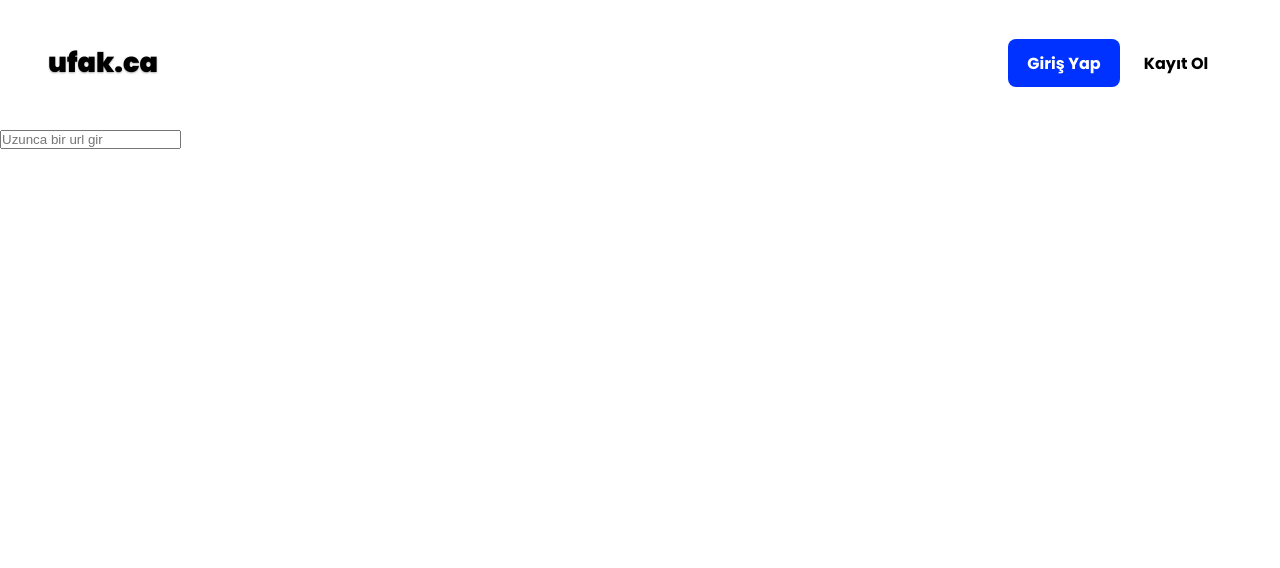
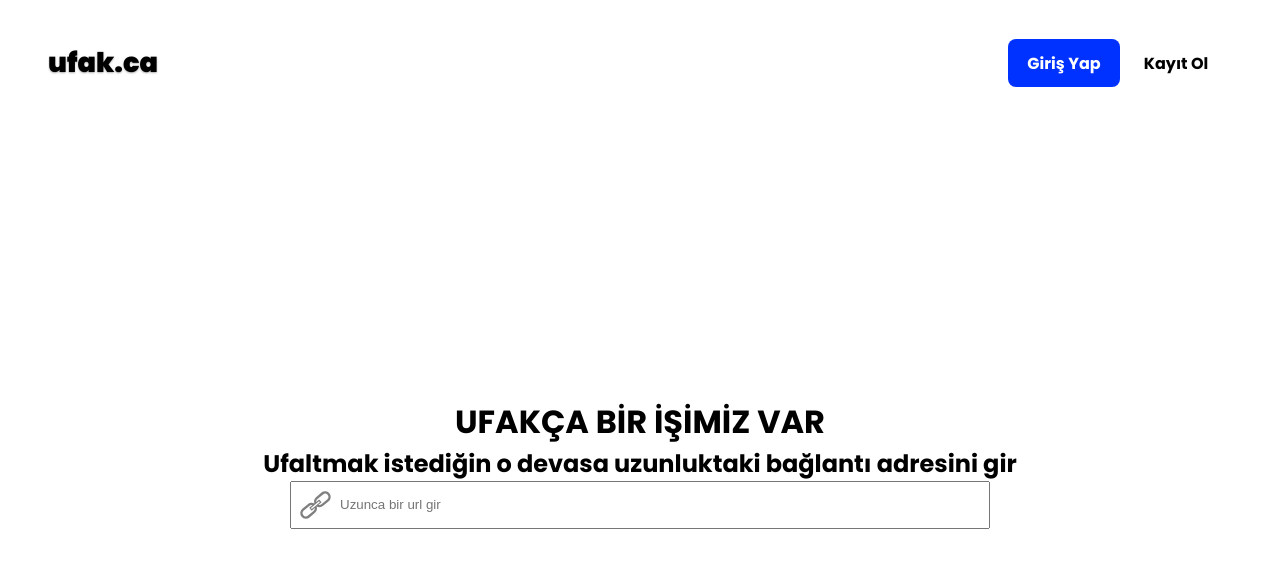
Before and after one commit to tarikcaliskan/ufak.ca, a React (Create React App) app: page / in a window 1280 px wide. Shown: the top 568 px of the page. Built offline with nearby package versions, Linux system fonts and the light colour scheme.

Commit message:
logo be text and hover css added

```diff
--- a/src/App.css
+++ b/src/App.css
@@ -101,3 +101,18 @@ html, body, #root, .App {
 .signUp:hover {
   text-decoration: underline;
 }
+.inputURL-div{
+  display: flex;
+  position: relative;
+  align-items: center;
+}
+.inputURL-div img{
+  position: absolute;
+  left: 0.5rem;
+  height: 2rem;
+}
+.inputURL{
+  height: 3rem;
+  width: 700px;
+  padding-left: 3rem;
+}
--- a/src/App.tsx
+++ b/src/App.tsx
@@ -1,13 +1,13 @@
 import React from 'react';
 import './App.css';
-import UfakInput from './components/main/ufakInput';
 import Header from './components/header/header';
+import Main from './components/main/main';
 
 function App() {
   return (
     <div className="container flex flex-dir-col">
       <Header />
-      <UfakInput />
+      <Main/>
     </div>
   );
 }
--- a/src/components/header/signIn.tsx
+++ b/src/components/header/signIn.tsx
@@ -1,6 +1,5 @@
 import '../../App.css';
 import React from "react"
-import Logo from "./logo"
 function SignIn() {
     return (
         <div className="signIn">
--- a/src/components/header/signUp.tsx
+++ b/src/components/header/signUp.tsx
@@ -1,6 +1,5 @@
 import '../../App.css';
 import React from "react"
-import Logo from "./logo"
 function SignUp() {
     return (
         <div className="signUp">
--- /dev/null
+++ b/src/components/main/inputURL.tsx
@@ -0,0 +1,15 @@
+import React, { useState } from 'react';
+import '../../App.css';
+import Link from "../../assets/svg/link.svg"
+function InputURL() {
+    const [value, setValue] = useState("")
+
+    return (
+        <div className="inputURL-div">
+            <img src={Link}/>
+            <input className="inputURL" placeholder="Uzunca bir url gir" value={value} onChange={(e) => setValue(e.target.value)} />
+        </div>
+    );
+}
+
+export default InputURL;
--- /dev/null
+++ b/src/components/main/main.tsx
@@ -0,0 +1,14 @@
+import '../../App.css';
+import React from "react"
+import InputURL from "./inputURL"
+function Main() {
+    return (
+        <main className="main flex-center flex-dir-col">
+            <h1>UFAKÇA BİR İŞİMİZ VAR</h1>
+            <h2>Ufaltmak istediğin o devasa uzunluktaki bağlantı adresini gir</h2>
+            <InputURL/>
+        </main>
+    );
+}
+
+export default Main;
--- a/src/components/main/ufakInput.tsx
+++ /dev/null
@@ -1,14 +0,0 @@
-import React, { useState } from 'react';
-import '../../App.css';
-
-function UfakInput() {
-    const [value, setValue] = useState("")
-
-    return (
-        <div className="main">
-            <input placeholder="Uzunca bir url gir" value={value} onChange={(e) => setValue(e.target.value)} />
-        </div>
-    );
-}
-
-export default UfakInput;
```
Also changed, not shown: src/assets/svg/link.svg (added).
